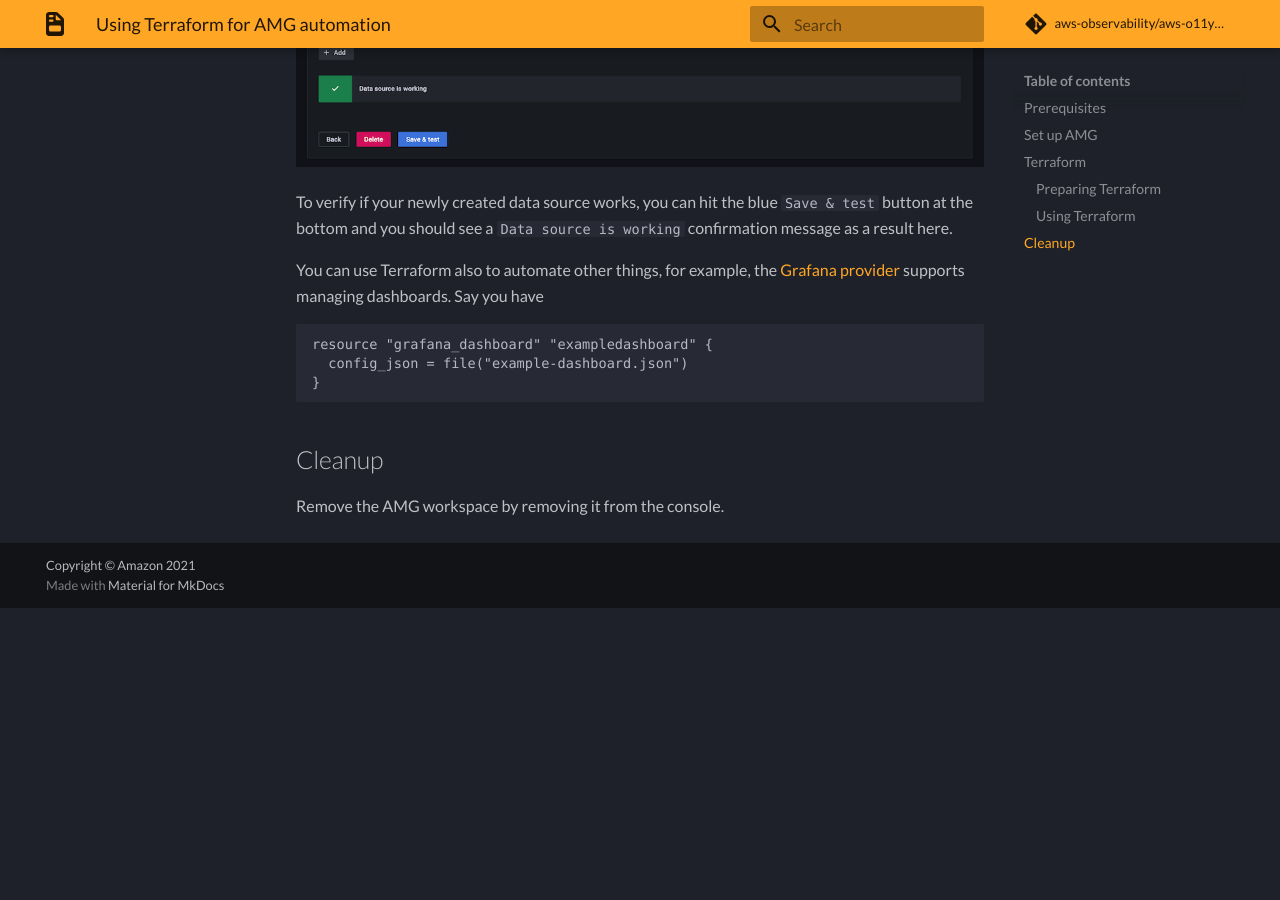
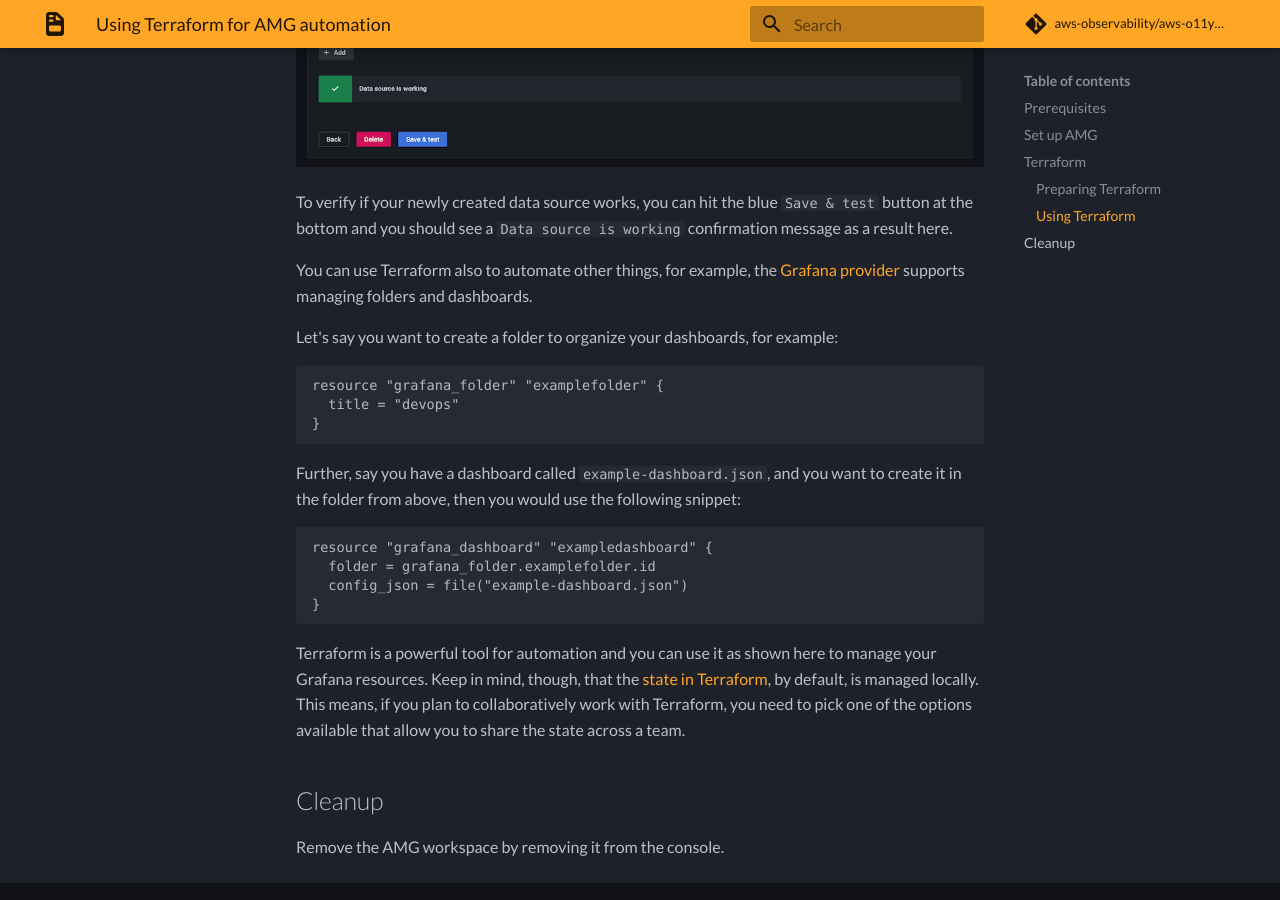
Before and after one commit to aws-observability/aws-o11y-recipes, an MkDocs documentation site: the page built from docs/recipes/amg-automation-tf.md, in a window 1280 px wide and 900 px high, scrolled down 6112 px. Built offline with MkDocs 1.6.1 and Material for MkDocs 9.7.7, drawn with Linux system fonts in a browser that asks for light colours; some web fonts are replaced; comment, search, counter and statistics services are not loaded; before the commit the page ends 6720 px from its top, so only the background shows below that.

Commit message:
improves AMG TF recipe again

````diff
--- a/docs/recipes/amg-automation-tf.md
+++ b/docs/recipes/amg-automation-tf.md
@@ -236,14 +236,31 @@
 confirmation message as a result here.
 
 You can use Terraform also to automate other things, for example, the [Grafana
-provider][tf-grafana-provider] supports managing dashboards. Say you have
+provider][tf-grafana-provider] supports managing folders and dashboards.
+
+Let's say you want to create a folder to organize your dashboards, for example:
+
+```
+resource "grafana_folder" "examplefolder" {
+  title = "devops"
+}
+```
+
+Further, say you have a dashboard called `example-dashboard.json`, and you want
+to create it in the folder from above, then you would use the following snippet:
 
 ```
 resource "grafana_dashboard" "exampledashboard" {
+  folder = grafana_folder.examplefolder.id
   config_json = file("example-dashboard.json")
 }
 ```
 
+Terraform is a powerful tool for automation and you can use it as shown here
+to manage your Grafana resources. Keep in mind, though, that the [state in
+Terraform][tf-state], by default, is managed locally. This means, if you plan
+to collaboratively work with Terraform, you need to pick one of the options
+available that allow you to share the state across a team.
 
 ## Cleanup
 
@@ -257,3 +274,4 @@
 [rfc6750]: https://datatracker.ietf.org/doc/html/rfc6750
 [tf-grafana-provider]: https://registry.terraform.io/providers/grafana/grafana/latest/docs
 [tf-ds]: https://registry.terraform.io/providers/grafana/grafana/latest/docs/resources/data_source
+[tf-state]: https://www.terraform.io/docs/language/state/remote.html
````
